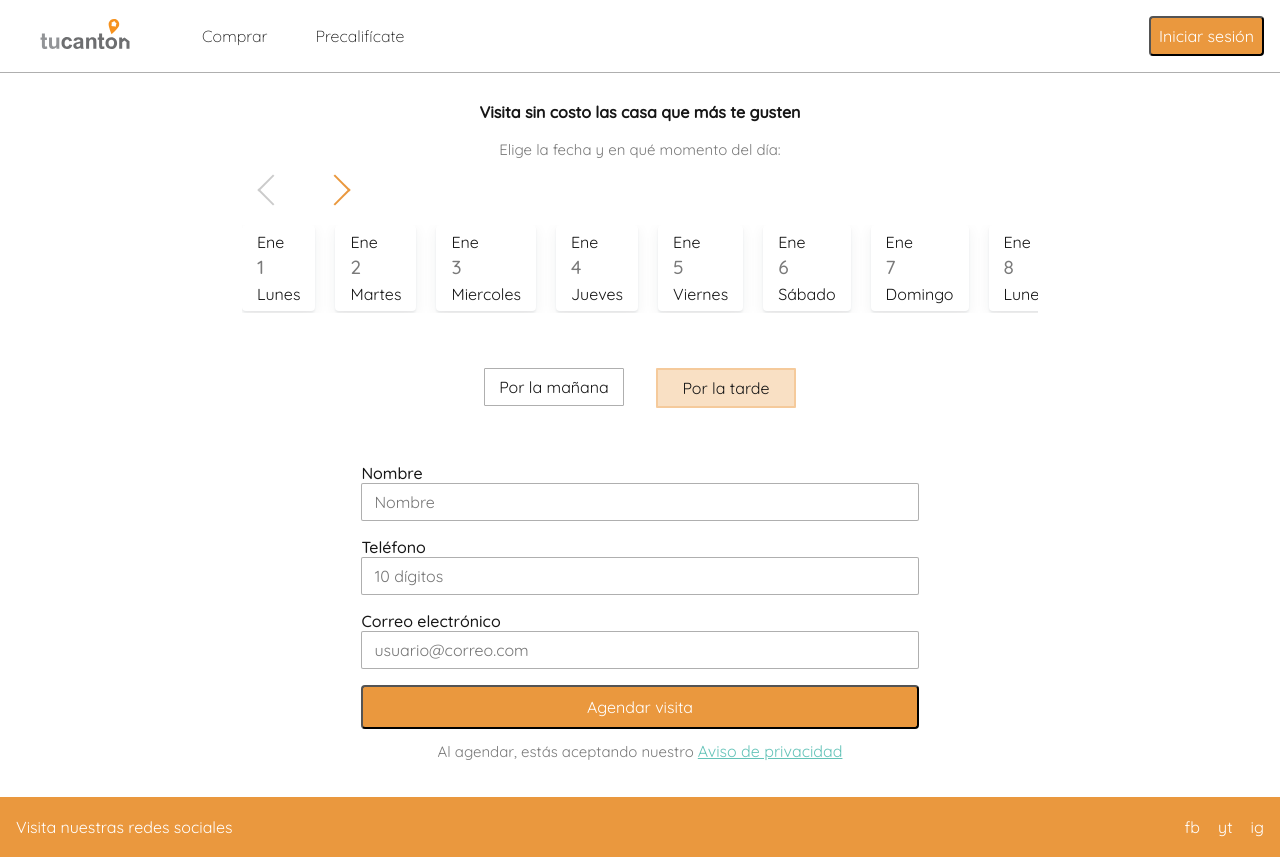
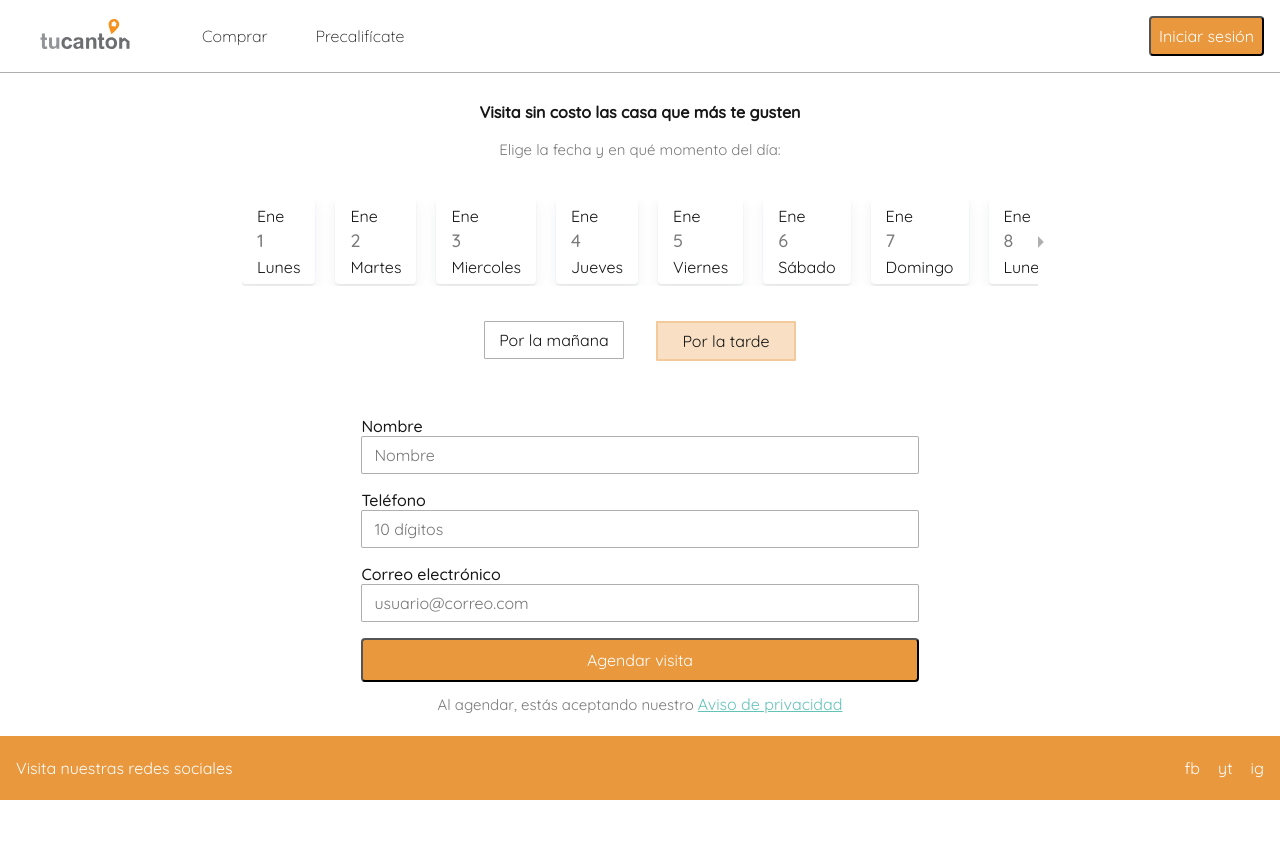
Before and after one commit to Lariicsa/tc-citas, a Vue app: page / in a window 1280 px wide. Built offline with nearby package versions, Linux system fonts and the light colour scheme.

Commit message:
Improve layout

```diff
--- a/src/components/Carousel.vue
+++ b/src/components/Carousel.vue
@@ -1,14 +1,15 @@
 <template>
-  <div style="width: 100%">
+  <div class="carousel">
+    <div class="carousel-controls">
       <div class="card-carousel--nav__left" @click="moveCarousel(-1)" :disabled="atHeadOfList"></div>
       <div class="card-carousel--nav__right" @click="moveCarousel(1)" :disabled="atEndOfList"></div>
-
+    </div>
     <div class="card-carousel-wrapper">
       <div class="card-carousel">
         <div class="card-carousel--overflow-container">
           <div
             class="card-carousel-cards"
-            :style="{ transform: 'translateX' + '(' + currentOffset + 'px' + ')'}"
+            :style="{ transform: 'translateX' + '(' + currentOffset + 'rem' + ')'}"
           >
             <div class="card-carousel--card" v-for="(item, index) in items" :key="index">
               <div class="card-carousel--card--footer">
@@ -92,11 +93,24 @@ export default {
 
 <style lang="scss" scoped>
 @import "../scss/index.scss";
+.carousel {
+  width: 100%;
+  position: relative;
+
+  &-controls {
+    display: flex;
+    align-items: center;
+    justify-content: space-between;
+    height: 100%;
+    width: 100%;
+    position: absolute;
+  }
+
   .card-carousel-wrapper {
     display: flex;
     align-items: center;
     justify-content: center;
-  margin: 20px 0 40px;
+    margin: 2rem 0;
     color: $grey;
     overflow: hidden;
   }
@@ -113,18 +127,18 @@ export default {
     &--nav__left,
     &--nav__right {
       display: inline-block;
-    width: 15px;
-    height: 15px;
-    padding: 10px;
+      width: 1.5rem;
+      height: 1.5rem;
+      padding: 1rem;
       box-sizing: border-box;
-    border-top: 2px solid $primary;
-    border-right: 2px solid $primary;
+      border-top: 0.8rem solid $grey-lite;
+      border-right: 0.8rem solid $grey-lite;
+      margin: 0 ;
+      transition: transform 150ms linear;
       cursor: pointer;
-    margin: 0 20px;
-    transition: transform 150ms linear;
       &[disabled] {
-      opacity: 0.2;
-      border-color: black;
+        opacity: 0;
+        border-color: $grey;
       }
       position: relative;
     }
@@ -147,17 +161,17 @@ export default {
   .card-carousel-cards {
     display: flex;
     transition: transform 150ms ease-out;
-  transform: translatex(0px);
+    transform: translatex(0rem);
 
     .card-carousel--card {
-    margin: 0 10px;
+      margin: 0 1rem;
       cursor: pointer;
-    box-shadow: 0 4px 15px 0 rgba(40, 44, 53, 0.06),
-      0 2px 2px 0 rgba(40, 44, 53, 0.08);
-    background-color: #fff;
-    border-radius: 4px;
+      box-shadow: 0 0.4rem 1.5rem 0 rgba(40, 44, 53, 0.06),
+        0 0.2rem 0.2rem 0 rgba(40, 44, 53, 0.08);
+      background-color: $clear;
+      border-radius: 0.4rem;
       z-index: 3;
-    margin-bottom: 2px;
+      margin-bottom: 0.2rem;
 
       &:first-child {
         margin-left: 0;
@@ -169,25 +183,25 @@ export default {
 
       &--footer {
         border-top: 0;
-      padding: 7px 15px;
+        padding: 0.7rem 1.5rem;
 
         p {
-        padding: 3px 0;
+          padding: 0.3rem 0;
           margin: 0;
-        margin-bottom: 2px;
-        font-size: 19px;
+          margin-bottom: 0.2rem;
+          font-size: $big-size;
           font-weight: 500;
           color: $grey;
           user-select: none;
 
           &:nth-of-type(2) {
-          font-size: 12px;
+            font-size: 1.2rem;
             font-weight: 300;
-          padding: 6px;
+            padding: 0.6rem;
             background: rgba(40, 44, 53, 0.06);
             display: inline-block;
             position: relative;
-          margin-left: 4px;
+            margin-left: 0.4rem;
             color: $grey;
 
             &:before {
@@ -195,24 +209,24 @@ export default {
               float: left;
               position: absolute;
               top: 0;
-            left: -12px;
+              left: -1.2rem;
               width: 0;
               height: 0;
               border-color: transparent rgba(40, 44, 53, 0.06) transparent
                 transparent;
               border-style: solid;
-            border-width: 12px 12px 12px 0;
+              border-width: 1.2rem 1.2rem 1.2rem 0;
             }
 
             &:after {
               content: "";
               position: absolute;
-            top: 10px;
-            left: -1px;
+              top: 1rem;
+              left: -0.1rem;
               float: left;
-            width: 4px;
-            height: 4px;
-            border-radius: 2px;
+              width: 0.4rem;
+              height: 0.4rem;
+              border-radius: 0.2rem;
               background: $clear;
             }
           }
@@ -220,12 +234,5 @@ export default {
       }
     }
   }
-
-h1 {
-  font-size: 3.6em;
-  font-weight: 100;
-  text-align: center;
-  margin-bottom: 0;
-  color: $primary;
 }
 </style>
--- a/src/components/Footer.vue
+++ b/src/components/Footer.vue
@@ -20,9 +20,12 @@
 
 footer {
   display: flex;
-  height: 10vh;
+  height: 8vh;
   background-color: $primary;
   width: 100%;
+  position: absolute;
+  bottom: 0;
+  left: 0;
 
   * {
     font-size: $regular-size;
--- a/src/components/Header.vue
+++ b/src/components/Header.vue
@@ -47,10 +47,6 @@ header {
       list-style-type: none;
       width: 100%;
 
-    @include mobile(700px) {
-      display: none;
-    }
-
       & > li {
         display: flex;
         margin: 0 2.4rem;
@@ -69,6 +65,9 @@ header {
         }
       }
 
+      @include mobile(700px) {
+        display: none;
+      }
     }
   }
 }
--- a/src/scss/shared/global.scss
+++ b/src/scss/shared/global.scss
@@ -47,10 +47,12 @@ select {
 .space {
   background-color: $clear;
   display: flex;
+  padding-bottom: 10rem;
   flex-direction: column;
   justify-content: flex-start;
   align-items: center;
-  height: 100vh;
+  height: 100%;
+  width: 100%;
 }
 
 .container {
@@ -89,7 +91,6 @@ select {
 
   &.md {
     width: 48%;
-
     @include mobile(680px) {
       width: 100%;
     }
```
Lines whose indentation alone changed are shown as unchanged.
